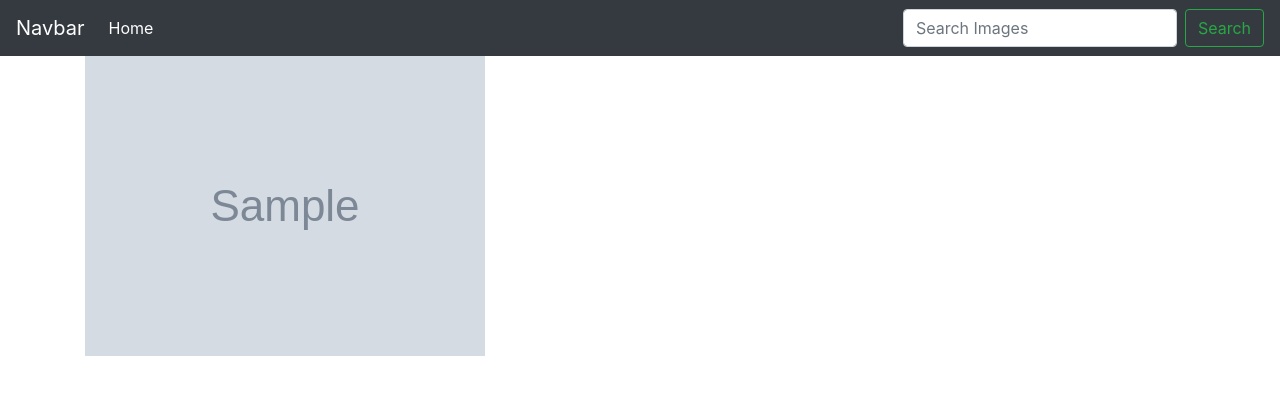
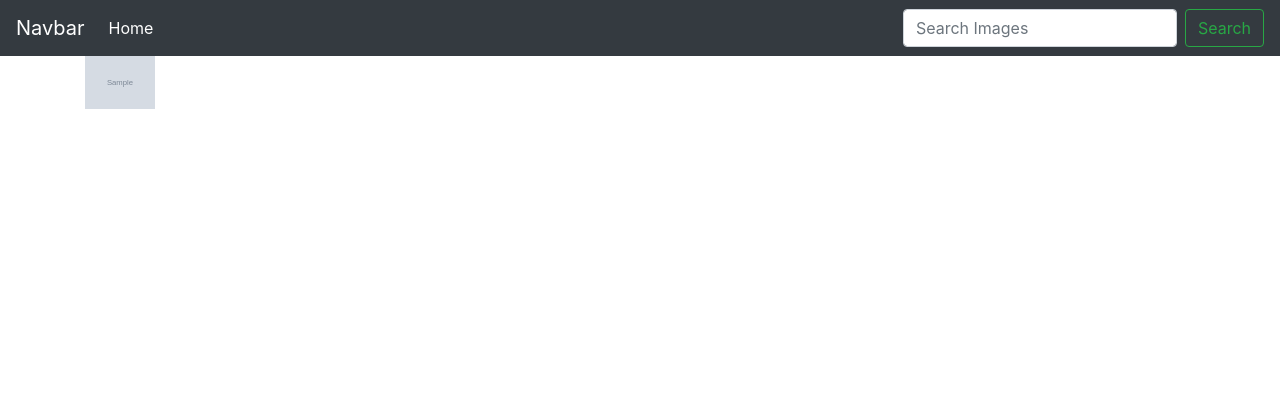
Before and after one commit to FrancisFlow/Django_photo_Gallery, a Django app: template gallery/templates/locations.html in a window 1280 px wide. Shown: the top 395 px of the page. Run offline with Django 3.2, Linux system fonts and the light colour scheme; the template is opened without the code that fills it: most values are stand-ins (such as "Sample title", 1, 10 or a date in 2020); grey boxes marked "Sample" are stand-in pictures; some libraries are stand-ins or nearby versions.

```diff
--- a/gallery/templates/locations.html
+++ b/gallery/templates/locations.html
@@ -6,7 +6,7 @@
     <div class="row">
         {% for image in images %}
         <div class="col-md-4">
-            <img src="{{image.image.url}}" alt="" class="img-responsive">
+            <img src="{{image.image.url}}" alt="" class="img-responsive" style="max-height:40%; max-width:50%;">
         </div>
         {% endfor %}
     </div>
```
